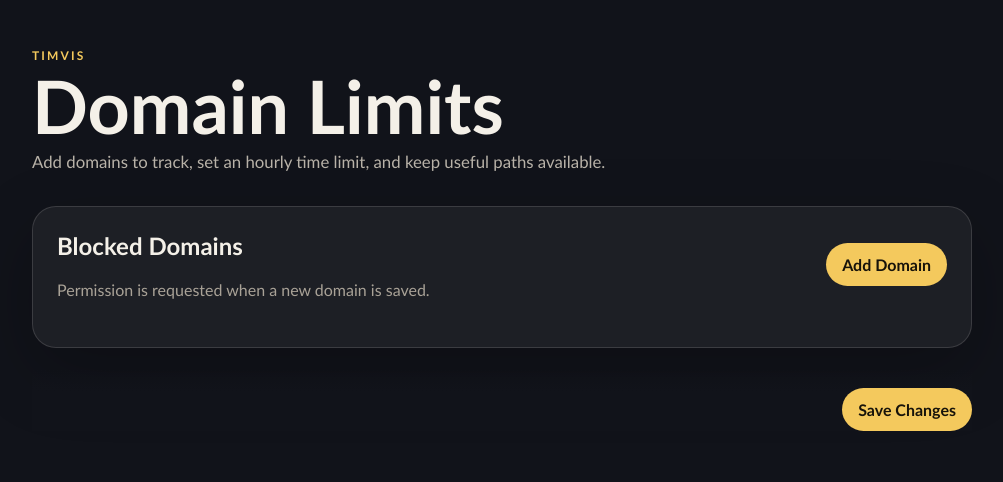
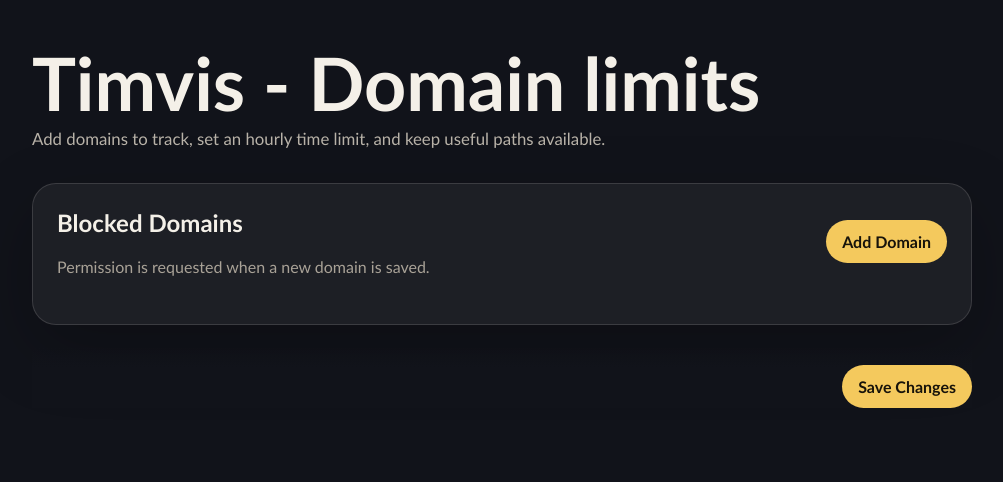
Before and after one commit to braun-bauen/timvis-web, a website built with Vite: page src/options.html in a window 1280 px wide. Shown: the whole page, without its empty margins (138-1141 px from the left). Built offline with nearby package versions, Linux system fonts and the light colour scheme; some packages are replaced by stand-ins of ours.

Commit message:
chore(options): remove eyebrow text

```diff
--- a/src/options.css
+++ b/src/options.css
@@ -33,19 +33,10 @@ button:hover {
   background: #ffd978;
 }
 
-.shell {
+main {
   width: min(980px, 100%);
   margin: 0 auto;
   padding: 48px 20px;
-}
-
-.eyebrow {
-  margin: 0 0 8px;
-  color: #f4c95d;
-  font-size: 0.75rem;
-  font-weight: 800;
-  letter-spacing: 0.18em;
-  text-transform: uppercase;
 }
 
 h1,
--- a/src/options.html
+++ b/src/options.html
@@ -6,10 +6,9 @@
     <title>Timvis Options</title>
   </head>
   <body>
-    <main class="shell">
+    <main>
       <header>
-        <p class="eyebrow">Timvis</p>
-        <h1>Domain Limits</h1>
+        <h1>Timvis - Domain limits</h1>
         <p class="lede">
           Add domains to track, set an hourly time limit, and keep useful paths
           available.
```
